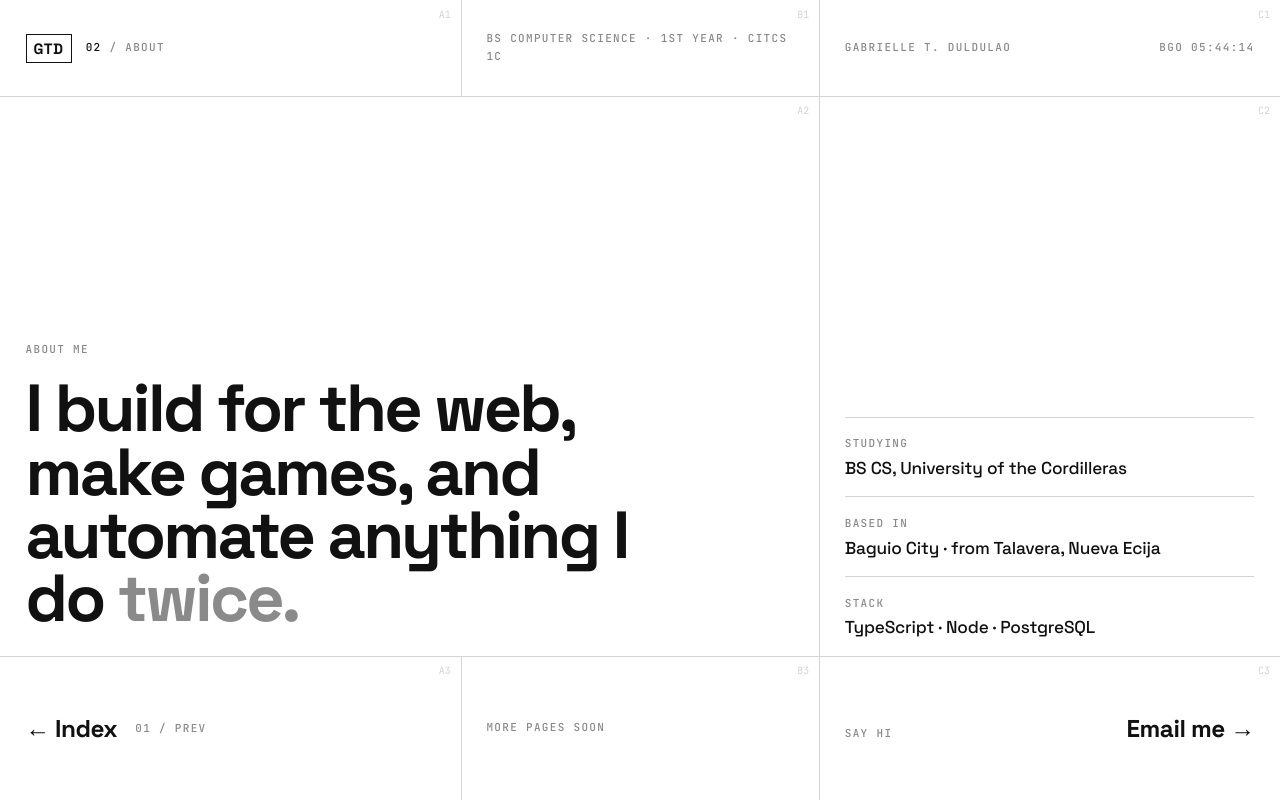
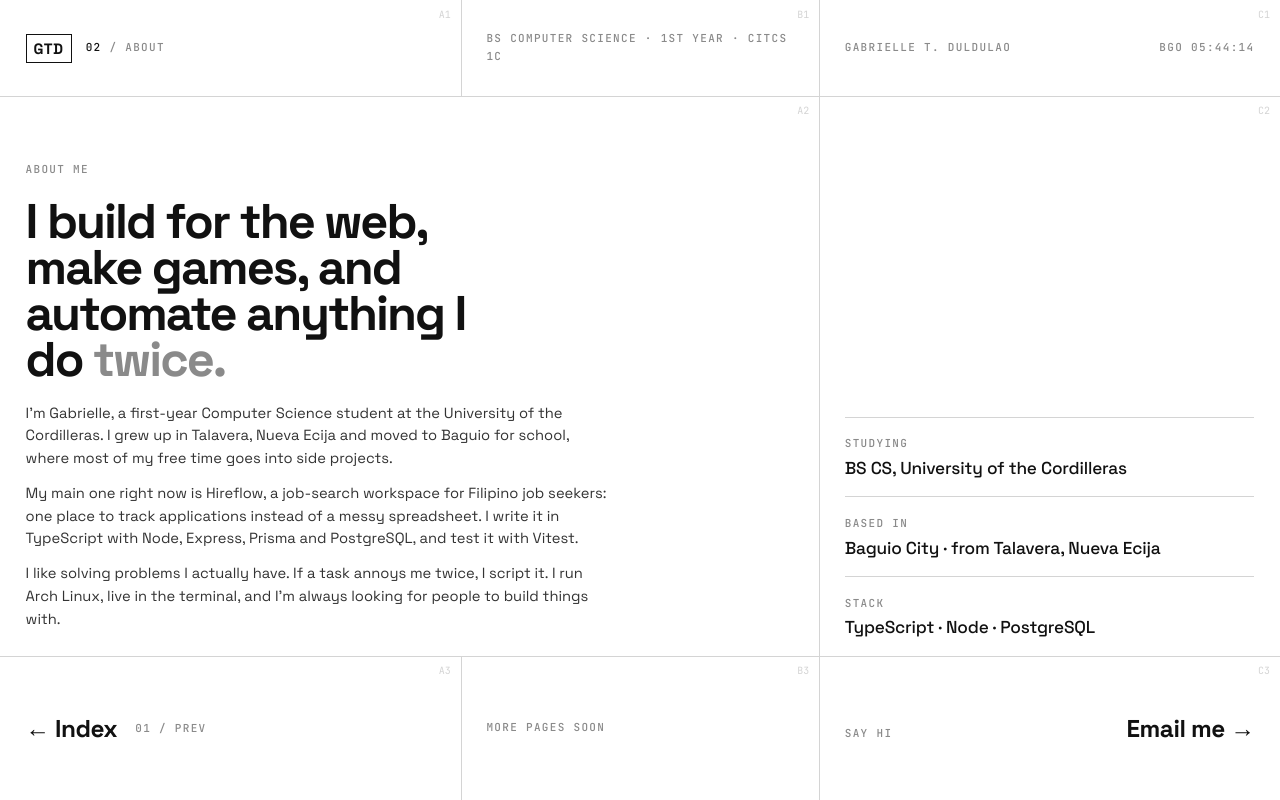
Before and after one commit to HubGob/gabrielle-duldulao, a plain HTML site: page about.html in a window 1280 px wide. Drawn offline with nearby package versions, Linux system fonts and the light colour scheme.

Commit message:
feat(about): add short bio under headline
The about page only had a one-line headline; visitors had no context
on who I am or what I'm building. Headline shrunk so the bio fits a
768px-tall viewport.

Refs #2

```diff
--- a/about.html
+++ b/about.html
@@ -21,8 +21,9 @@
   }
 
   .intro { grid-area: intro; display: flex; flex-direction: column; justify-content: flex-end; gap: clamp(14px, 2.4vh, 26px); }
-  .intro h1 { font-weight: 700; font-size: clamp(34px, 5.2vw, 84px); line-height: .95; letter-spacing: -.04em; max-width: 14ch; }
+  .intro h1 { font-weight: 700; font-size: clamp(30px, min(3.8vw, 7vh), 64px); line-height: .95; letter-spacing: -.04em; max-width: 14ch; }
   .intro h1 em { font-style: normal; color: var(--grey); }
+  .intro .bio { display: grid; gap: .8em; max-width: 62ch; font-size: clamp(14px, 1.15vw, 17px); line-height: 1.55; color: #333; }
 
   .facts { grid-area: facts; display: flex; flex-direction: column; justify-content: flex-end; padding-top: 0; padding-bottom: 0; }
   .facts dl { display: grid; }
@@ -67,6 +68,11 @@
   <section class="cell intro fade">
     <span class="label">About me</span>
     <h1>I build for the web, make games, and automate anything I do <em>twice.</em></h1>
+    <div class="bio">
+      <p>I'm Gabrielle, a first-year Computer Science student at the University of the Cordilleras. I grew up in Talavera, Nueva Ecija and moved to Baguio for school, where most of my free time goes into side projects.</p>
+      <p>My main one right now is Hireflow, a job-search workspace for Filipino job seekers: one place to track applications instead of a messy spreadsheet. I write it in TypeScript with Node, Express, Prisma and PostgreSQL, and test it with Vitest.</p>
+      <p>I like solving problems I actually have. If a task annoys me twice, I script it. I run Arch Linux, live in the terminal, and I'm always looking for people to build things with.</p>
+    </div>
     <span class="tag">A2</span>
   </section>
 
```
